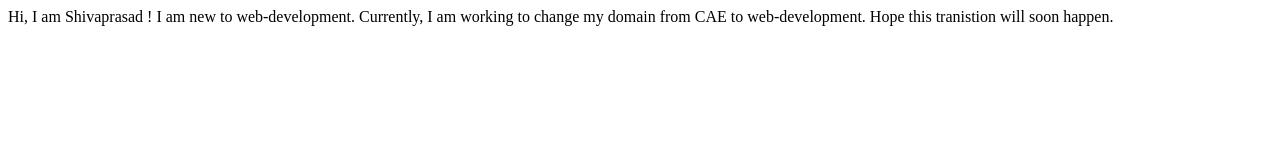
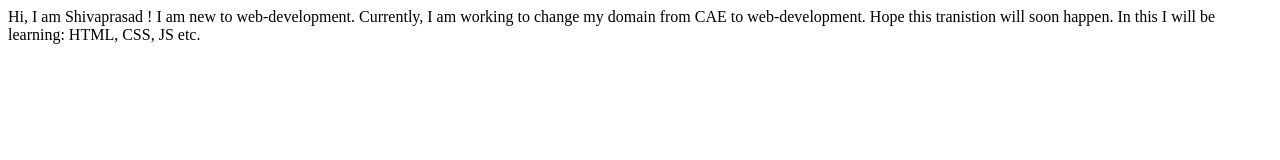
Before and after one commit to shivabaad/my-repository, a plain HTML site: page index.html in a window 1280 px wide. Drawn offline with Linux system fonts and the light colour scheme.

Commit message:
newBranchTest

```diff
--- a/index.html
+++ b/index.html
@@ -10,5 +10,7 @@
     Hi, I am Shivaprasad !
     I am new to web-development. Currently, I am working to change my domain from CAE to web-development.
     Hope this tranistion will soon happen.
+
+    In this I will be learning: HTML, CSS, JS etc.
 </body>
 </html>
```
